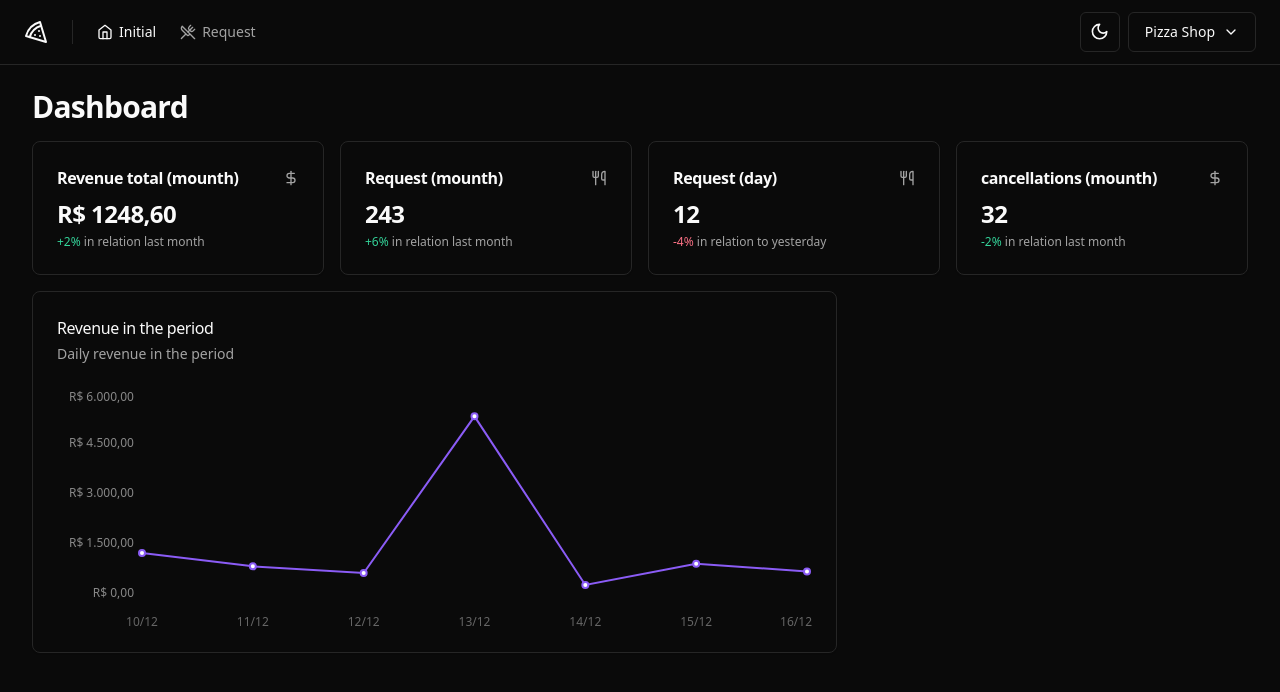
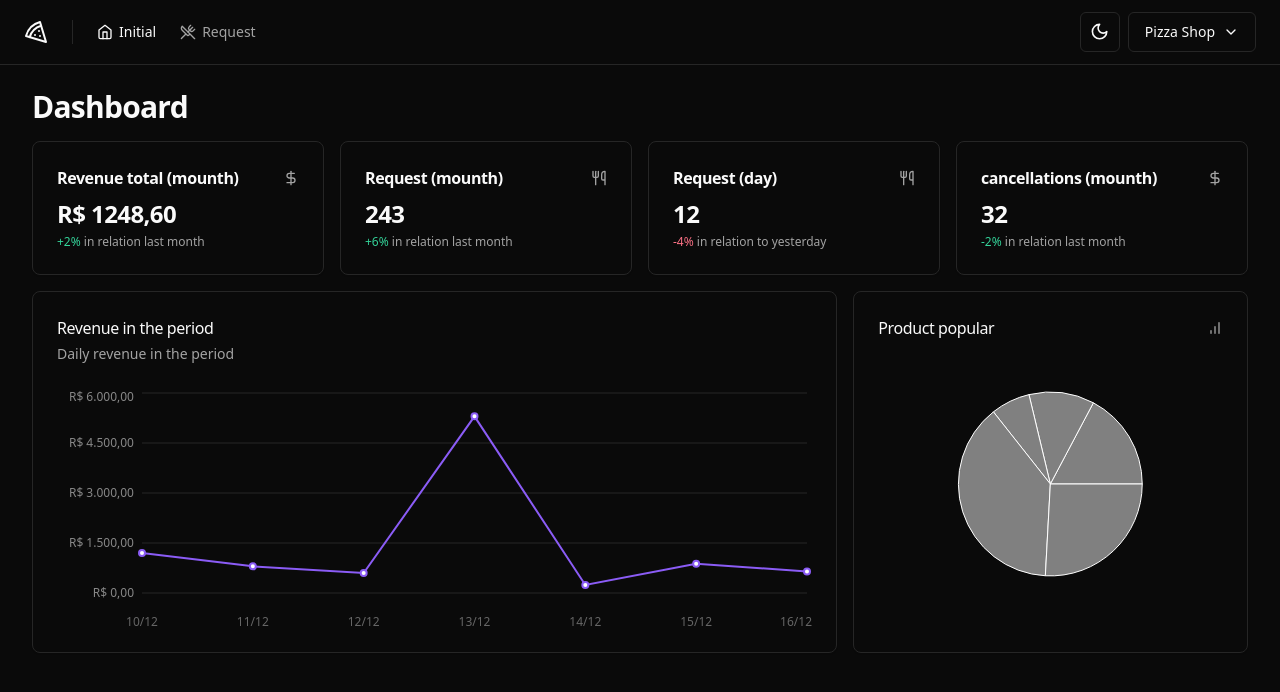
Before and after one commit to thiagotsdelima/pizza.shop, a React (Vite) app: page / in a window 1280 px wide. Shown: the top 692 px of the page. Built offline with nearby package versions, Linux system fonts and the light colour scheme.

Commit message:
update dashboard

```diff
--- a/src/pages/app/dashboard/dashboard.tsx
+++ b/src/pages/app/dashboard/dashboard.tsx
@@ -4,6 +4,7 @@ import { DayOrdersAmountCard } from './dayOrdersAmountCard'
 import { MonthCanceledOrdersAmountCard } from './monthCanceledOrdersAmountCard'
 import { MonthOrdersAmountCard } from './monthOrdersAmountCard'
 import { MonthRevenueCard } from './monthRevenueCard'
+import { PopularProductsChart } from './popularProductsChart'
 import { RevenueChart } from './revenueChart'
 
 export function Dashboard() {
@@ -21,6 +22,7 @@ export function Dashboard() {
 
         <div className="grid grid-cols-9 gap-4 ">
           <RevenueChart />
+          <PopularProductsChart />
         </div>
       </div>
     </>
--- /dev/null
+++ b/src/pages/app/dashboard/popularProductsChart.tsx
@@ -0,0 +1,34 @@
+import { BarChart } from 'lucide-react'
+import { Pie, PieChart, ResponsiveContainer } from 'recharts'
+
+import { Card, CardContent, CardHeader, CardTitle } from '@/components/ui/card'
+
+const data = [
+  { product: 'Pepperoni', amount: 30 },
+  { product: 'Mussarela', amount: 20 },
+  { product: 'Marguerita', amount: 12 },
+  { product: 'four cheese', amount: 67 },
+  { product: 'Frango', amount: 45 },
+]
+
+export function PopularProductsChart() {
+  return (
+    <Card className="col-span-3">
+      <CardHeader className="pd-8">
+        <div className="flex items-center justify-between">
+          <CardTitle className="text-base font-medium">
+            Product popular
+          </CardTitle>
+          <BarChart className="h-4 w-4 text-muted-foreground" />
+        </div>
+      </CardHeader>
+      <CardContent>
+        <ResponsiveContainer width="100%" height={240}>
+          <PieChart style={{ fontSize: 12 }}>
+            <Pie data={data} dataKey="amount" nameKey="product" />
+          </PieChart>
+        </ResponsiveContainer>
+      </CardContent>
+    </Card>
+  )
+}
--- a/src/pages/app/dashboard/revenueChart.tsx
+++ b/src/pages/app/dashboard/revenueChart.tsx
@@ -1,5 +1,13 @@
-import { Line, LineChart, ResponsiveContainer, XAxis, YAxis } from 'recharts'
+import {
+  CartesianGrid,
+  Line,
+  LineChart,
+  ResponsiveContainer,
+  XAxis,
+  YAxis,
+} from 'recharts'
 import colors from 'tailwindcss/colors'
+
 import {
   Card,
   CardContent,
@@ -45,6 +53,7 @@ export function RevenueChart() {
                 })
               }
             />
+            <CartesianGrid vertical={false} className="stroke-muted" />
             <Line
               type="linear"
               strokeWidth={2}
```
